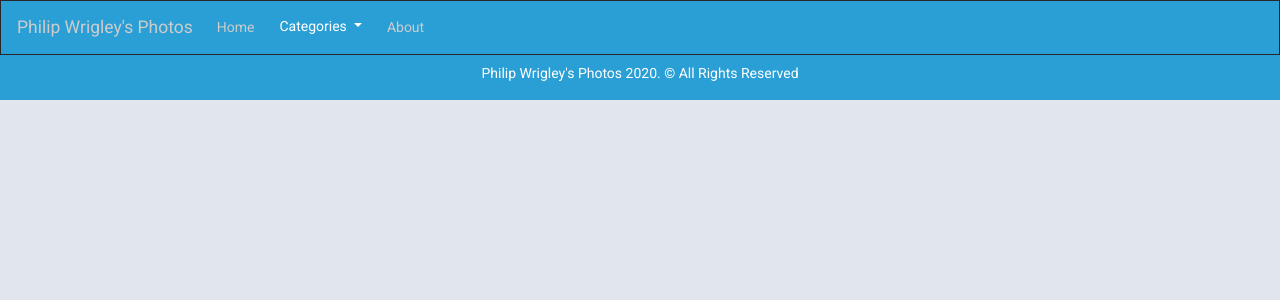
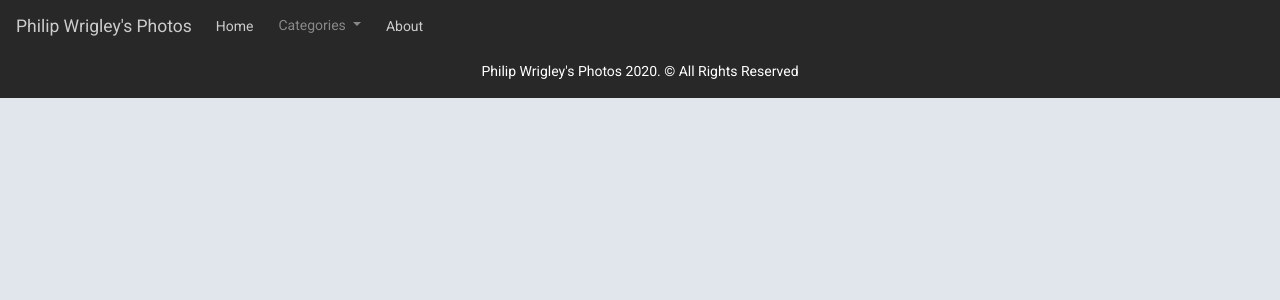
Before and after one commit to will1467/PWPhotosReact, a React (Create React App) app: page /about in a window 1280 px wide. Shown: the top 300 px of the page. Built offline with nearby package versions, Linux system fonts and the light colour scheme.

Commit message:
add dynamic category generation

```diff
--- a/src/app.css
+++ b/src/app.css
@@ -8,8 +8,8 @@ body {
   background-color : #e1e6ed !important;
 }
 
-.category {
-  background-color: #758cf0 !important;
+.bg-headerfooter {
+  background-color: #282828 !important;
 }
 
 .active {
--- a/src/components/Footer.js
+++ b/src/components/Footer.js
@@ -2,7 +2,7 @@ import React, { Fragment} from 'react';
 function Footer() {
   return (
     <Fragment>
-       <div className="row bg-primary">
+       <div className="row bg-headerfooter">
         <div className="col-xs-12 col-sm-12 col-md-12 mt-2 mt-sm-2 text-center text-white">
             <p>Philip Wrigley's Photos 2020. &copy; All Rights Reserved</p>
         </div>
--- a/src/components/Gallery.js
+++ b/src/components/Gallery.js
@@ -28,7 +28,7 @@ function Gallery(props) {
     }).catch(err => {
       console.log(err);
     })
-  }, [props.folderId])
+  }, [props.match.params])
 
   setTimeout( () => (setLoaded(true)), 1000);
 
--- a/src/components/Header.js
+++ b/src/components/Header.js
@@ -1,10 +1,12 @@
 import React, { Fragment } from 'react';
 import { NavLink} from 'react-router-dom';
+import { CATEGORIES } from '../config.js';
+
 function Header() {
 
     return (
         <Fragment>
-            <nav className="navbar navbar-expand-lg navbar-dark bg-primary">
+            <nav className="navbar navbar-expand-lg navbar-dark bg-headerfooter">
                 <NavLink to="/" className="navbar-brand">Philip Wrigley's Photos</NavLink>
                 <button className="navbar-toggler" type="button" data-toggle="collapse" data-target="#navbarColor01"
                     aria-controls="navbarColor01" aria-expanded="false" aria-label="Toggle navigation">
@@ -16,11 +18,13 @@ function Header() {
                             <NavLink to="/" activeClassName='active' className="nav-link"> Home </NavLink>
                         </li>
                         <div className="dropdown">
-                            <button className="btn btn-primary dropdown-toggle" type="button" data-toggle="dropdown">Categories<span className="caret"></span> </button>
+                            <button className="btn bg-headerfooter dropdown-toggle" type="button" data-toggle="dropdown">Categories<span className="caret"></span> </button>
                             <div className="dropdown-menu">
-                                <li className="dropdown-item"> <NavLink to="/category1" activeClassName='active'>Categories</NavLink> </li>
-                                <li className="dropdown-item"> <NavLink to="/category1" activeClassName='active'>Categories</NavLink> </li>
-                                <li className="dropdown-item"> <NavLink to="/category1" activeClassName='active'>Categories</NavLink> </li>
+                                {CATEGORIES.map((category) => {
+                                    return (
+                                        <li className="dropdown-item">  <NavLink to={`/category/${category.FOLDERID}`} activeClassName='active'>{category.NAME}</NavLink> </li>
+                                    )
+                                })}
                             </div>
                         </div>
                         <li className="nav-item">
--- a/src/components/Home.js
+++ b/src/components/Home.js
@@ -2,9 +2,11 @@ import React, { Fragment } from 'react';
 import { Link } from "react-router-dom";
 import { BANNER_FILE_ID, CATEGORIES } from '../config';
 import SmoothImage from 'react-smooth-image';
-import { FOLDERID } from '../config.js';
 
 function Home() {
+
+  const rows = [...Array(Math.ceil(CATEGORIES.length / 3))];
+  const categoryRows = rows.map( (row, index) => CATEGORIES.slice(index * 3, index * 3 + 3));
 
   return (
     <Fragment>
@@ -16,18 +18,19 @@ function Home() {
         </div>
       </div>
       <div className="container">
-        <div className="row">
-          {CATEGORIES.map( (category) => {
+          {categoryRows.map((row, index) => {
+            return (
+              <div className="row" key={index}>
+                {row.map((category) => {
                   return (
                     <div class="col-md-4">
-
                     <div class="card mb-4 mt-4 box-shadow">
                       <SmoothImage src={`https://drive.google.com/uc?id=${category.IMAGEID}`} width="280px" height="150px" />
                       <div class="card-body">
-                  <p class="card-text">This is a wider card with supporting text below as a natural lead-in to additional content. This content is a little bit longer.</p>
+                        <h3 class="card-title">{category.NAME}</h3>
                         <div class="d-flex justify-content-between align-items-center">
                           <div class="btn-group">
-                      <Link to={`/category/${category.FOLDERID}`} class="btn btn-sm btn-outline-secondary">View</Link>
+                            <Link to={`/category/${category.FOLDERID}`} class="btn btn-lg btn-outline-secondary">View</Link>
                           </div>
                         </div>
                     </div>
@@ -36,6 +39,8 @@ function Home() {
                   )
                 })}
               </div>
+            )
+          })}
     </div>
     </Fragment>
   );
--- a/src/config.js
+++ b/src/config.js
@@ -4,8 +4,10 @@ module.exports = {
     DRIVE_API: "https://www.googleapis.com/drive/v3/files",
     BANNER_FILE_ID: "1a3ZslE53JwLTTgbh8N2aFaYVEg50VOUZ",
     CATEGORIES : [
-        {NAME: "Test One", IMAGEID: "1kr2bzl9ZcHt47L2KHOBWDdAznBwIjrSX", FOLDERID: "1HUF8jqFeSh5H8fTZ0vd_9y1iDyUMU5Kj"},
-        {NAME: "Test Two", IMAGEID: "1kr2bzl9ZcHt47L2KHOBWDdAznBwIjrSX", FOLDERID: "1HUF8jqFeSh5H8fTZ0vd_9y1iDyUMU5Kj"},
-        {NAME: "Test Three", IMAGEID: "1kr2bzl9ZcHt47L2KHOBWDdAznBwIjrSX", FOLDERID: "1HUF8jqFeSh5H8fTZ0vd_9y1iDyUMU5Kj"}
+        {NAME: "Heritage", IMAGEID: "1kr2bzl9ZcHt47L2KHOBWDdAznBwIjrSX", FOLDERID: "1NRzwll_higzT3sZ3CIH1jIHC1uJjtkr0"},
+        {NAME: "Active Railways", IMAGEID: "14_y8aEd8koJQTEsPeIB9o6Ui-1qbyRy1", FOLDERID: "1iKNT4HOGTMRoE9QvCkPD93WK1ZGC7vJ-"},
+        {NAME: "Excursions", IMAGEID: "BxKLttJiCo55dHlBdl85MWtaMEU", FOLDERID: "1YQqTvCbKQaLpo9kqXRKq54yAbc-SPVpI"},
+        {NAME: "Collections", IMAGEID: "16h5knR58a7QRpc99LBymklfQQLYs18jJ", FOLDERID: "16h5knR58a7QRpc99LBymklfQQLYs18jJ"},
+        {NAME: "Train Spotting", IMAGEID: "0BxKLttJiCo55bUUwakxhVGZ5dTA", FOLDERID: "1V0DimYIgvKBaT5VvNBBTGZtnVn5ghZiG"}
     ]
 }
```
Lines whose indentation alone changed are shown as unchanged.
